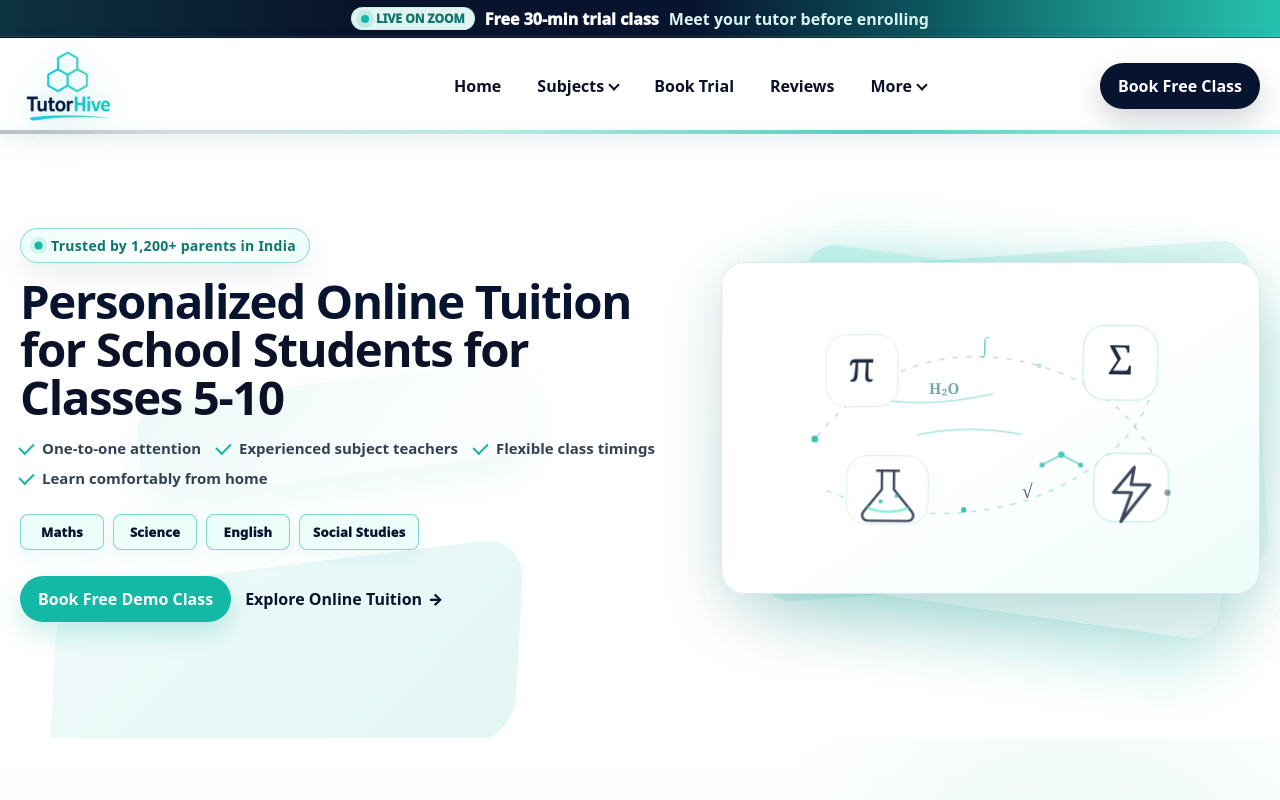
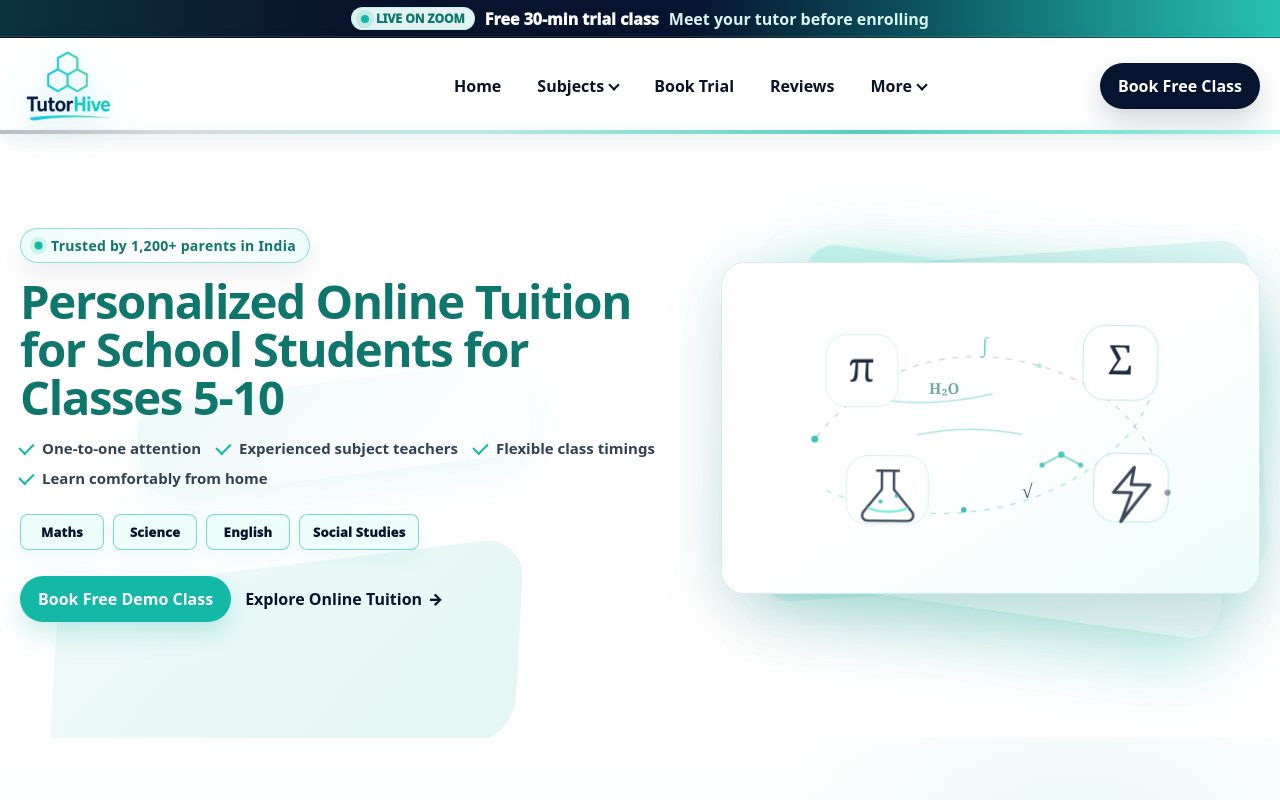
Before and after one commit to vishwajeet3019-hue/tutorhive, a website: page index.html in a window 1280 px wide. Shown: the top 800 px of the page. Drawn offline with Linux system fonts and the light colour scheme.

Commit message:
Match hero heading to trust-pill teal

```diff
--- a/index.html
+++ b/index.html
@@ -214,7 +214,7 @@
         .hero-grid>.reveal:first-child{position:relative;align-self:center}
         .hero-grid>.reveal:first-child::after{content:"";position:absolute;left:118px;top:154px;width:392px;height:94px;border-radius:30px;background:linear-gradient(135deg,rgba(20,184,166,.08),rgba(20,184,166,.015) 74%);transform:rotate(-7deg);box-shadow:0 18px 40px rgba(20,184,166,.07);pointer-events:none;z-index:-1}
         .hero-title{font-size:clamp(32px,3.7vw,48px);max-width:680px;margin-top:14px}
-        .hero-title .title-gradient{color:var(--brand)}
+        .hero-title,.hero-title .title-gradient{color:#0f766e}
         .hero-grid>.reveal:first-child>.small{font-size:18px;line-height:1.72;max-width:690px;color:#5b6675}
         .hero-illus-shell{position:relative;padding:24px 0 18px 24px}
         .hero-illus-shell::before{content:"";position:absolute;inset:34px 18px 0 88px;border-radius:28px;background:linear-gradient(145deg,rgba(45,212,191,.26),rgba(20,184,166,.1));transform:rotate(8deg);box-shadow:0 0 0 1px rgba(94,234,212,.12),0 30px 70px rgba(20,184,166,.2),0 0 80px rgba(45,212,191,.16);pointer-events:none}
```
